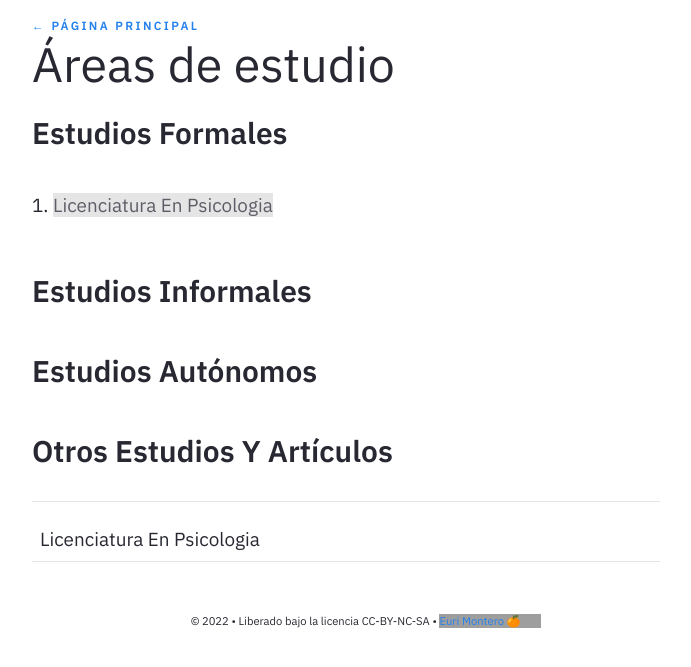
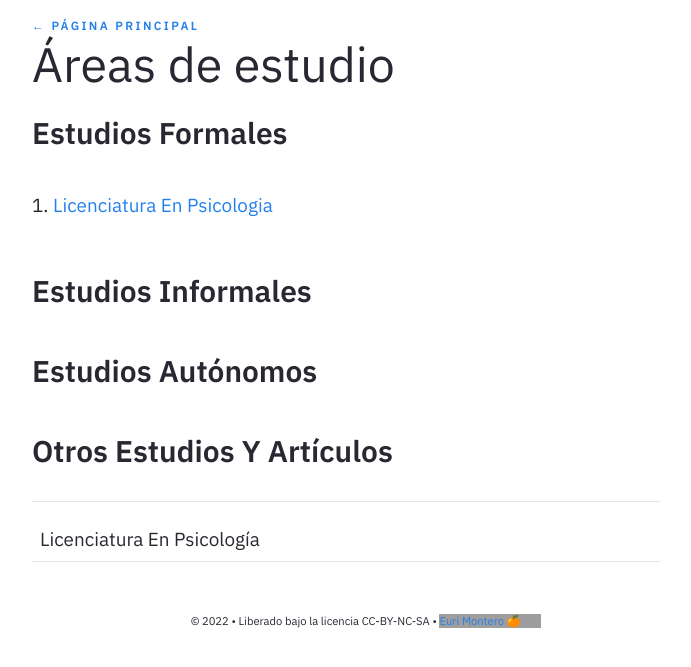
Before and after one commit to EuriNaiz/Lorategi, a Jekyll site: the page built from pages/areas-de-estudio.md, in a window 1280 px wide, cut to the strip 104-771 px from the top of the page. Shown: the whole strip, without its empty margins (274-965 px from the left). Built offline with Jekyll 4.4.1, drawn with Linux system fonts in a browser that asks for light colours; some of the changed lines change nothing that is shown; grey boxes are pictures that could not be loaded.

Commit message:
ajustes menores

```diff
--- a/_posts/2022-04-12-lic-psicologia.md
+++ b/_posts/2022-04-12-lic-psicologia.md
@@ -1,4 +1,4 @@
 ---
-title: Licenciatura En Psicologia
-permalink: /LicenciaturaEnPsicologia
+title: Licenciatura En Psicología
+permalink: /Licenciatura-En-Psicologia
 ---
--- a/pages/areas-de-estudio.md
+++ b/pages/areas-de-estudio.md
@@ -5,7 +5,7 @@ title: Áreas de estudio
 ---
 ## Estudios Formales
 
-1. [[Licenciatura En Psicologia]]
+1. [Licenciatura En Psicologia]({{ site.baseurl }}/Licenciatura-En-Psicologia)
 
 
 ## Estudios Informales
```
